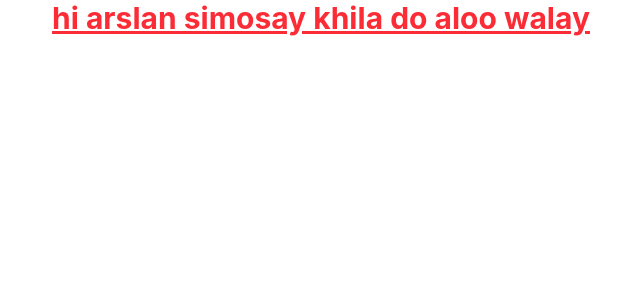
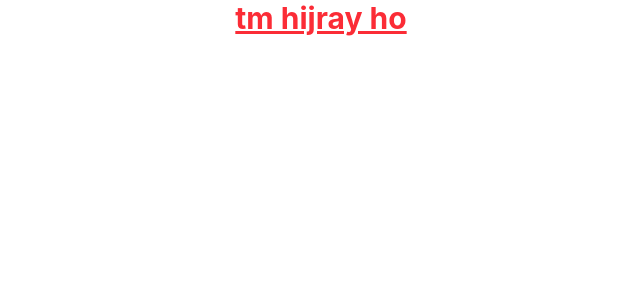
Before and after one commit to zestymec/react-router-web, a React (Vite) app: page / in a window 1280 px wide. Shown: the top 300 px of the page, without its empty margins (319-959 px from the left). Built offline with nearby package versions, Linux system fonts and the light colour scheme.

Commit message:
Update App.jsx

```diff
--- a/src/App.jsx
+++ b/src/App.jsx
@@ -10,7 +10,7 @@ function App() {
   return (
     <>
       <h1 class="text-3xl font-bold text-red-500 underline text-center align-center my-10s">
-        hi arslan simosay khila do aloo walay
+      tm hijray ho
       </h1>
 
     </>
```
